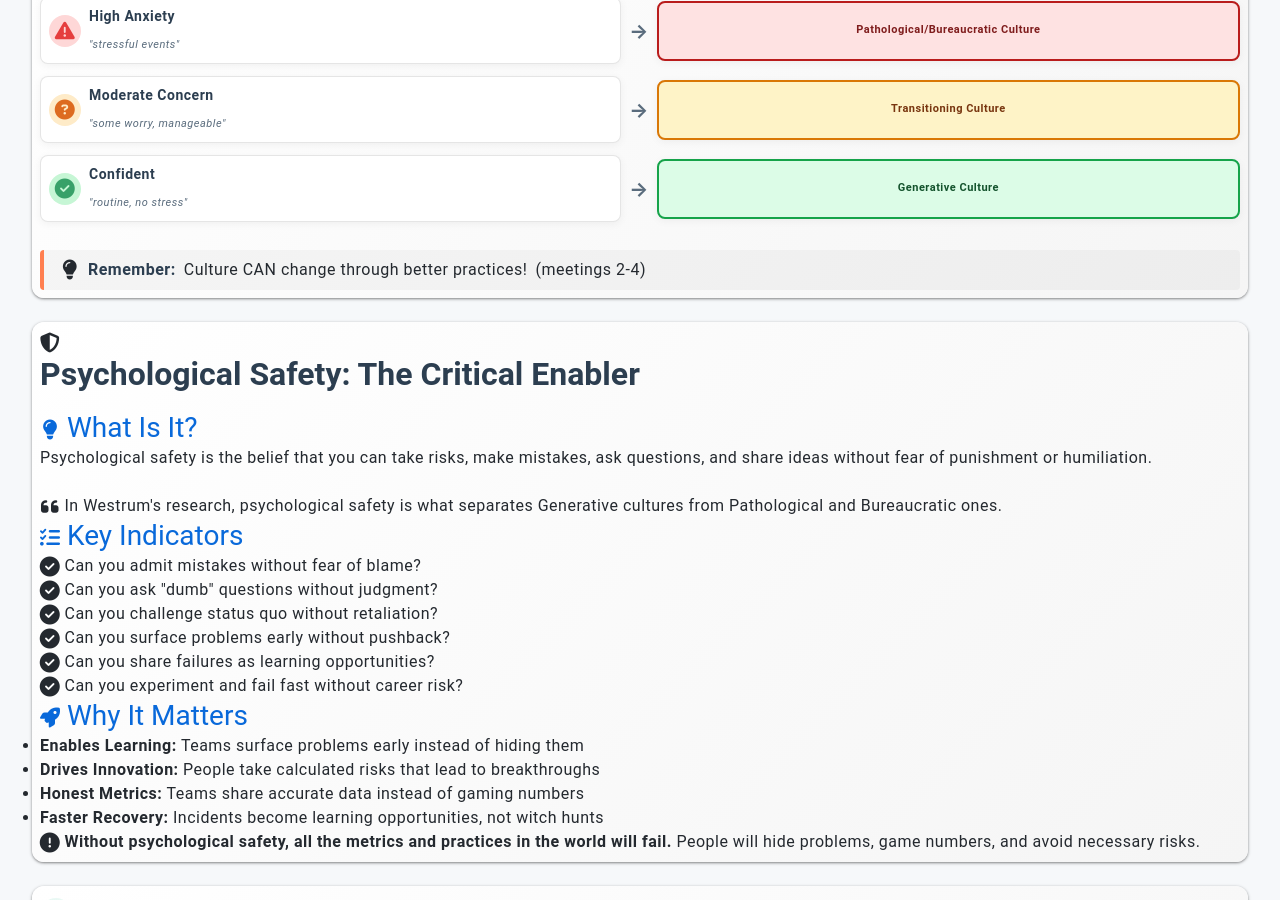
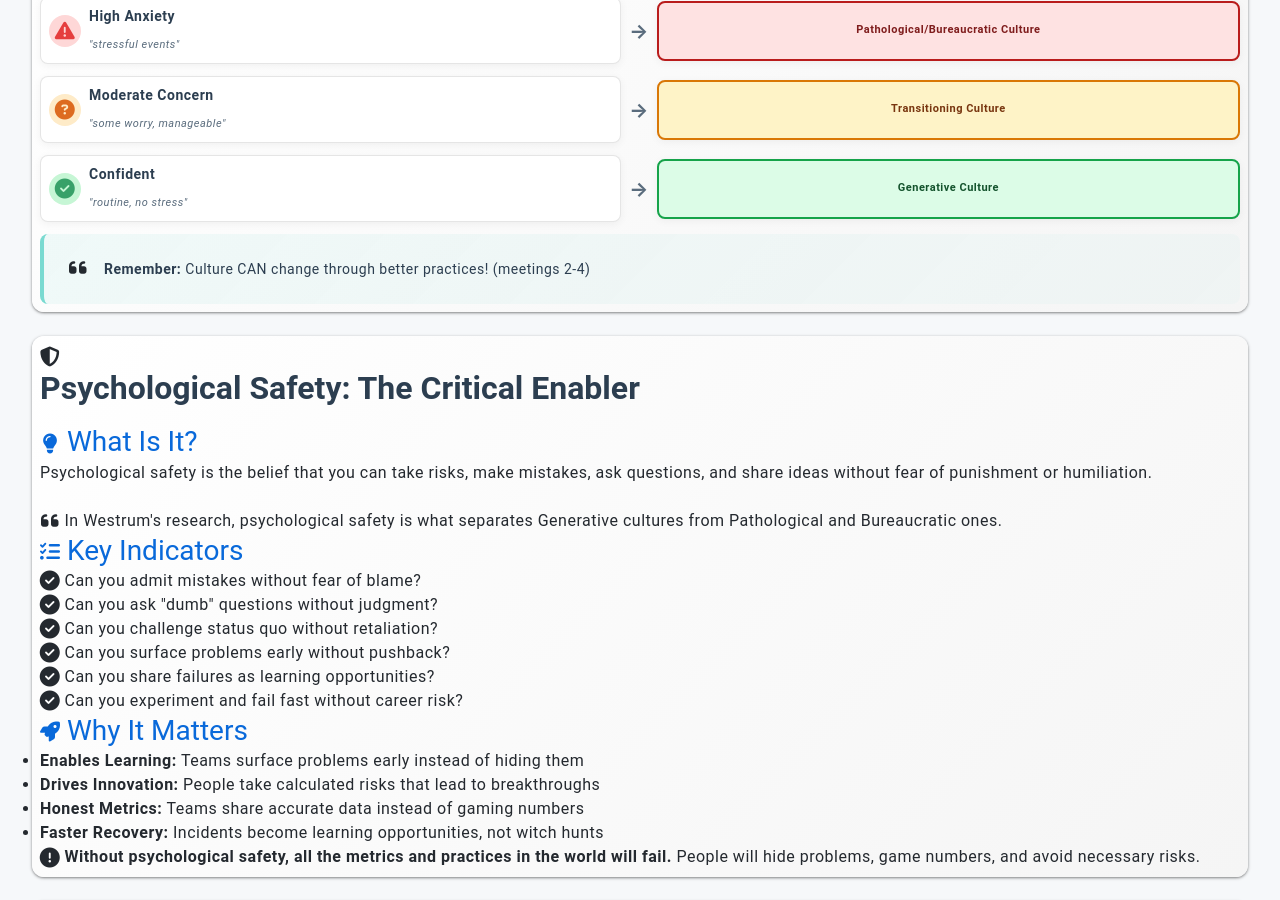
Before and after one commit to mhenke/accelerate-devex-book-club-notebooklm, a Jekyll site: the page built from docs/_meetings/meeting-1.md, in a window 1280 px wide and 900 px high, scrolled down 3279 px. Built offline with Jekyll 4.4.1, drawn with Linux system fonts in a browser that asks for light colours; some web fonts are replaced.

Commit message:
🎨 Update culture change message to use alternative-reminder styling
- Changed metric-warning to alternative-reminder for consistency
- Uses gradient background, quote icon, and proper paragraph formatting
- Maintains message: Culture CAN change through better practices! (meetings 2-4)

🤖 Generated with Claude Code

```diff
--- a/docs/_meetings/meeting-1.md
+++ b/docs/_meetings/meeting-1.md
@@ -743,8 +743,9 @@ function hideMetricsDetails() {
     </div>
 
     <!-- Bottom Message -->
-    <div class="metric-warning">
-      <i class="fas fa-lightbulb"></i> <strong>Remember:</strong> Culture CAN change through better practices! <span class="meetings-note">(meetings 2-4)</span>
+    <div class="alternative-reminder">
+      <i class="fas fa-quote-left"></i>
+      <p><strong>Remember:</strong> Culture CAN change through better practices! (meetings 2-4)</p>
     </div>
 
   </div>
```
